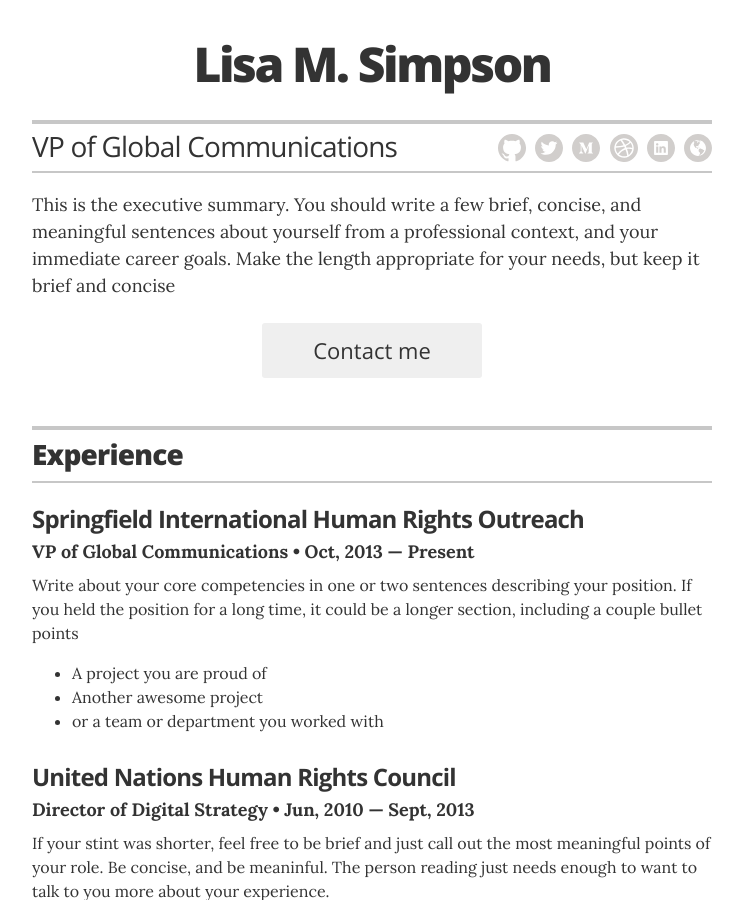
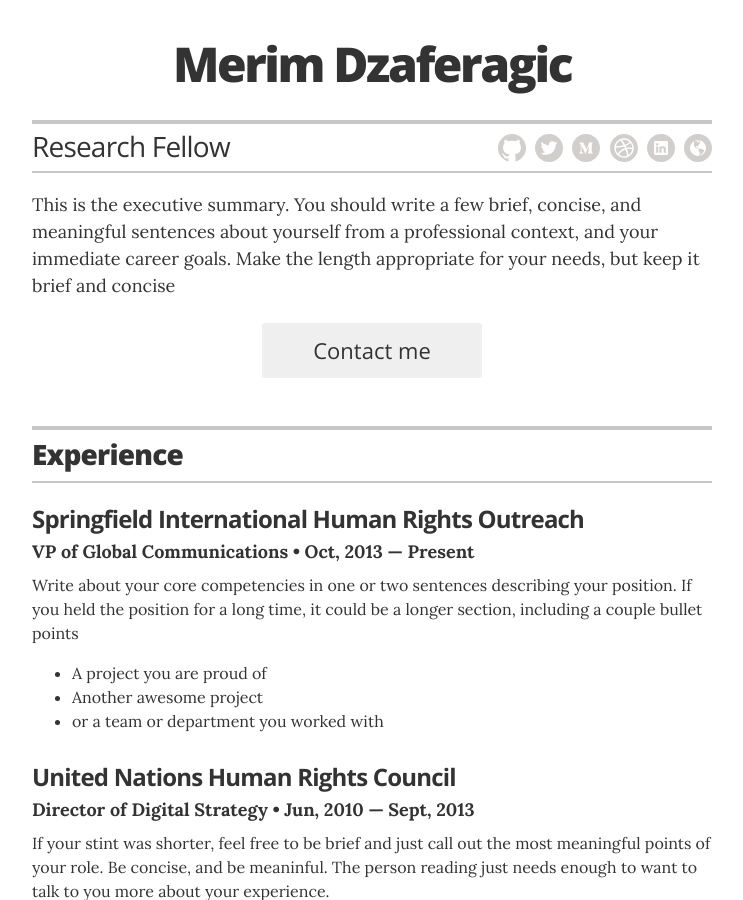
Before and after one commit to merimdzaferagic/CV, a Jekyll site: the page built from index.html, in a window 1280 px wide and 900 px high. Shown: the whole window, without its empty margins (268-1011 px from the left). Built offline with Jekyll 4.4.1, drawn with Linux system fonts in a browser that asks for light colours.

Commit message:
initial commit

```diff
--- a/_config.yml
+++ b/_config.yml
@@ -10,15 +10,15 @@ sass:
 
 # Resume settings
 resume_avatar:                  "false"
-resume_name:                    "Lisa M. Simpson"
-resume_title:                   "VP of Global Communications"
+resume_name:                    "Merim Dzaferagic"
+resume_title:                   "Research Fellow"
 
 # used for the contact button in _layouts/resume.html
-resume_contact_email:           "lisasimpson@youremailaddress.com"
+resume_contact_email:           "dzaferam@tcd.ie"
 
 # the next two items are used for schema itemprops in _layouts/resume.html
-resume_contact_telephone:       "555-7334"
-resume_contact_address:         "742 Evergreen Terrace, Springfield"
+#resume_contact_telephone:       "555-7334"
+#resume_contact_address:         "742 Evergreen Terrace, Springfield"
 
 resume_header_contact_info:     "742 Evergreen Terrace, Springfield • 555-7334 • lisasimpson@youremailaddress.com"
 display_header_contact_info:    "false"
```
